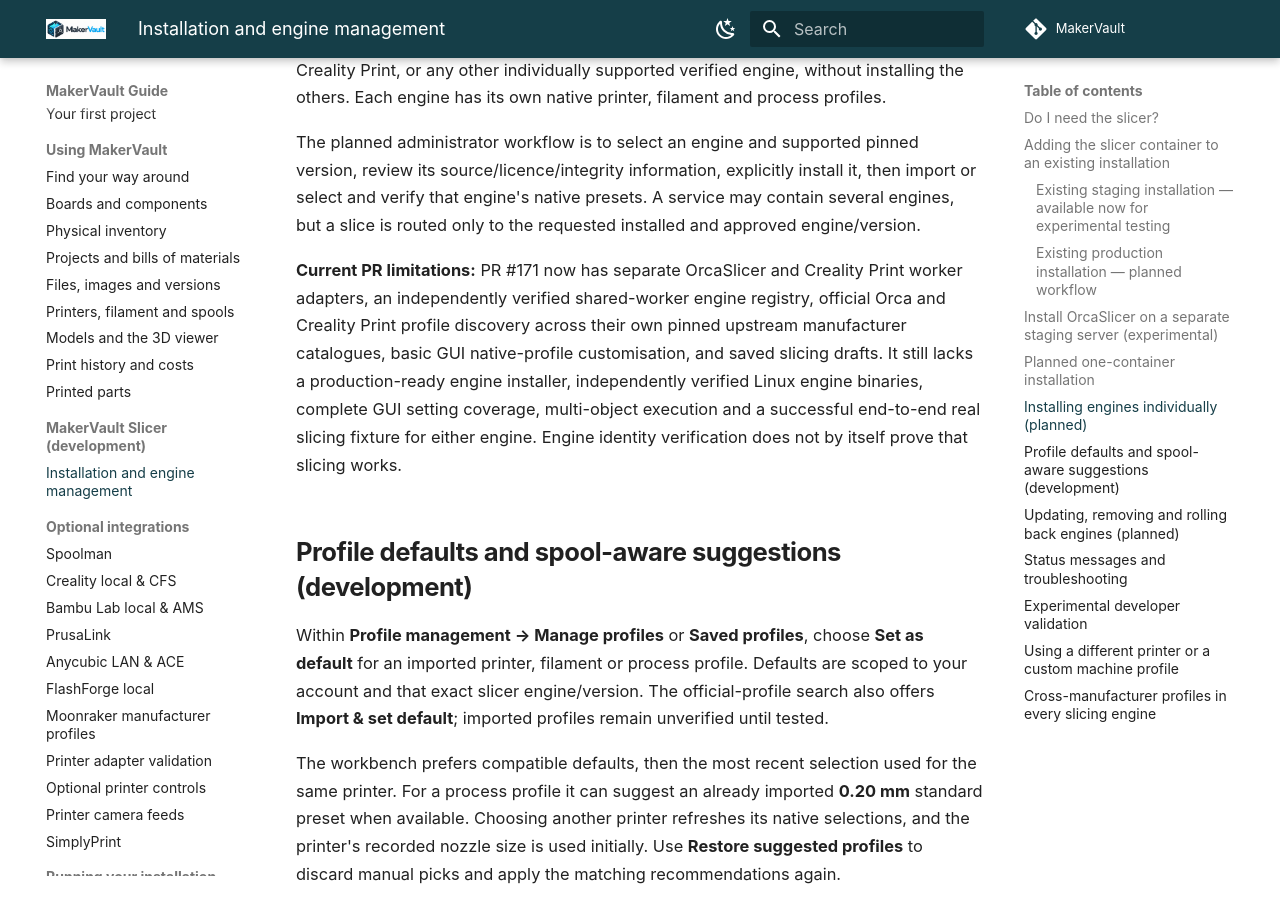
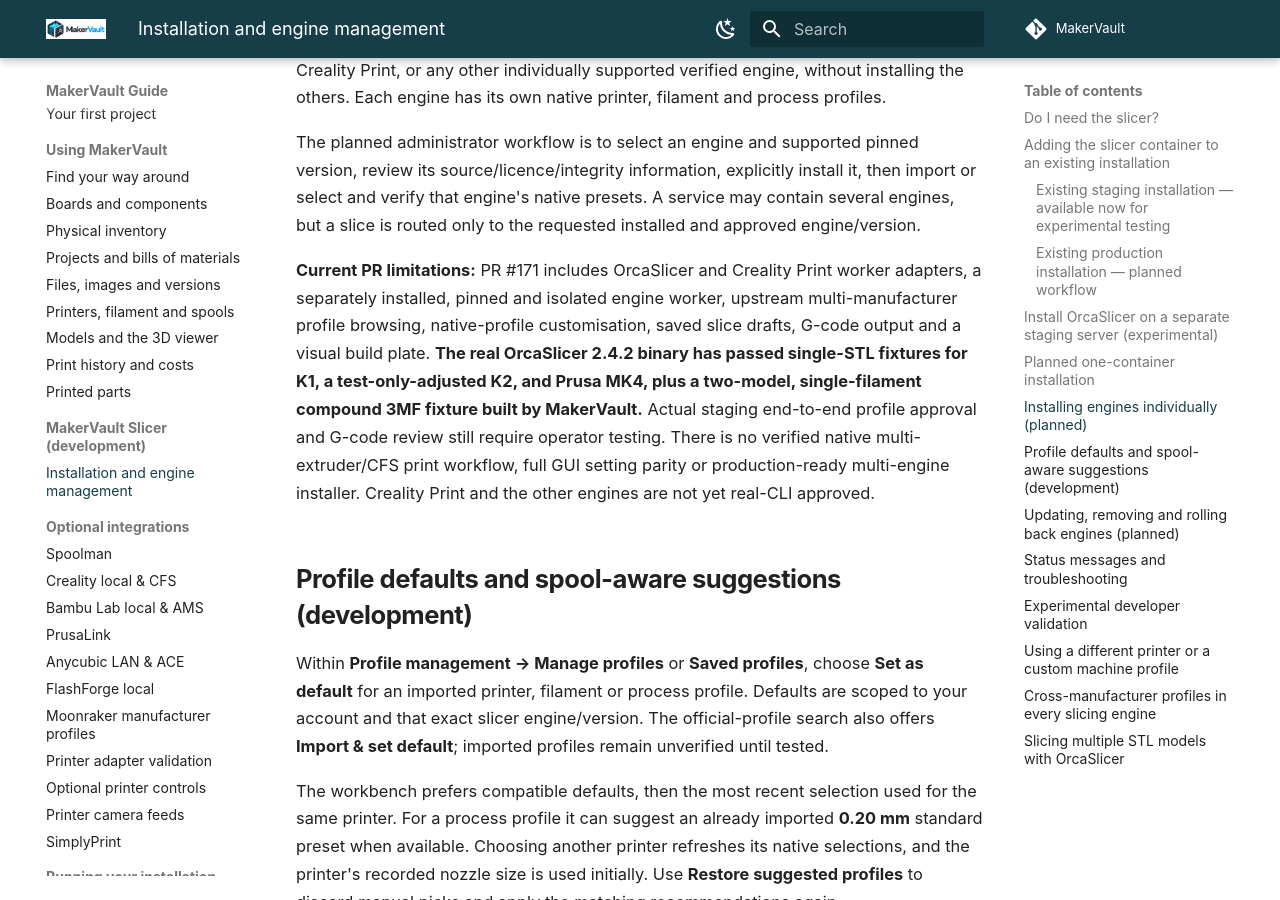
Before and after one commit to gavrd7/MakerVault, an MkDocs documentation site: the page built from docs/guide/3d-printing/slicer.md, in a window 1280 px wide and 900 px high, scrolled down 3767 px. Built offline with MkDocs 1.6.1 and Material for MkDocs 9.7.7, drawn with Linux system fonts in a browser that asks for light colours; comment, search, counter and statistics services are not loaded; some of the changed text lies outside the part shown.

Commit message:
docs(slicer): reflect verified real Orca single-material two-STL slicing and remaining engine limits

```diff
--- a/docs/guide/3d-printing/slicer.md
+++ b/docs/guide/3d-printing/slicer.md
@@ -96,7 +96,7 @@
 
 The planned administrator workflow is to select an engine and supported pinned version, review its source/licence/integrity information, explicitly install it, then import or select and verify that engine's native presets. A service may contain several engines, but a slice is routed only to the requested installed and approved engine/version.
 
-**Current PR limitations:** PR #171 now has separate OrcaSlicer and Creality Print worker adapters, an independently verified shared-worker engine registry, official Orca and Creality Print profile discovery across their own pinned upstream manufacturer catalogues, basic GUI native-profile customisation, and saved slicing drafts. It still lacks a production-ready engine installer, independently verified Linux engine binaries, complete GUI setting coverage, multi-object execution and a successful end-to-end real slicing fixture for either engine. Engine identity verification does not by itself prove that slicing works.
+**Current PR limitations:** PR #171 includes OrcaSlicer and Creality Print worker adapters, a separately installed, pinned and isolated engine worker, upstream multi-manufacturer profile browsing, native-profile customisation, saved slice drafts, G-code output and a visual build plate. **The real OrcaSlicer 2.4.2 binary has passed single-STL fixtures for K1, a test-only-adjusted K2, and Prusa MK4, plus a two-model, single-filament compound 3MF fixture built by MakerVault.** Actual staging end-to-end profile approval and G-code review still require operator testing. There is no verified native multi-extruder/CFS print workflow, full GUI setting parity or production-ready multi-engine installer. Creality Print and the other engines are not yet real-CLI approved.
 
 ## Profile defaults and spool-aware suggestions (development)
 
@@ -144,3 +144,23 @@
 The shared profile-source endpoint reports catalogue availability for every listed engine. **OrcaSlicer v2.4.2** currently browses 65 pinned upstream profile families; **Creality Print v7.3.0** currently browses 36 pinned profile families. These counts refer to source catalogues, not tested printer models. The other catalogue engine entries currently support **manual native-profile registration as unverified candidates**; their official browsers and engine runtimes are not yet validated or enabled for slicing. No missing catalogue is silently substituted with an OrcaSlicer/Creality Print preset.
 
 For any engine without a searchable catalogue, choose **Import native profile file instead**, use that engine's original native format, and expect an explicit independent verification gate before execution. Profiles may be configured for offline slicing without enabling printer-network control, which is handled separately by printer adapters.
+
+## Slicing multiple STL models with OrcaSlicer
+
+The visual build plate saves individual model files, positions, scale, rotation
+and preview colours as draft data. When an administrator enables the pinned
+OrcaSlicer worker and approves the exact native printer, filament and process
+profiles, MakerVault can prepare a **single-material** multi-STL slice. The
+worker input is a bounded compound 3MF which combines the models' transformed
+geometry into separate islands inside one mesh. This is intentional: the
+official OrcaSlicer 2.4.2 command-line executable was demonstrated to slice
+only one of multiple independent build objects from a minimal core 3MF, while
+the compound-geometry route passed a real two-island extrusion fixture test.
+
+The combined slice uses **one native filament profile for all imported models**.
+Individual model preview colours do not yet select physical extruders or CFS
+slots. Separate native materials, tool-changing, multiple build plates,
+firmware-specific commands and physical printer behaviour still need explicit
+engine- and printer-specific validation. Non-Orca multi-STL slice execution
+remains disabled until separately verified. A successful slice stores G-code
+for review; it does **not** send or start printing or deduct filament stock.
```
